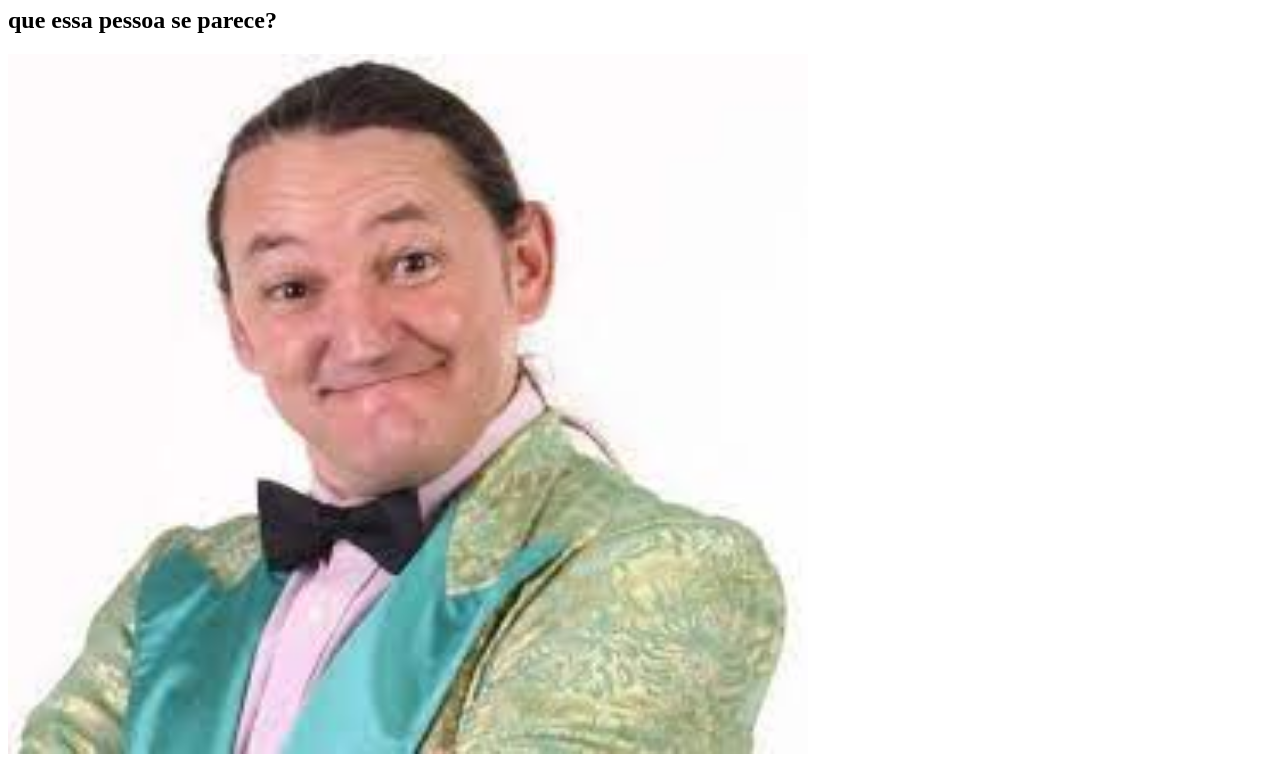
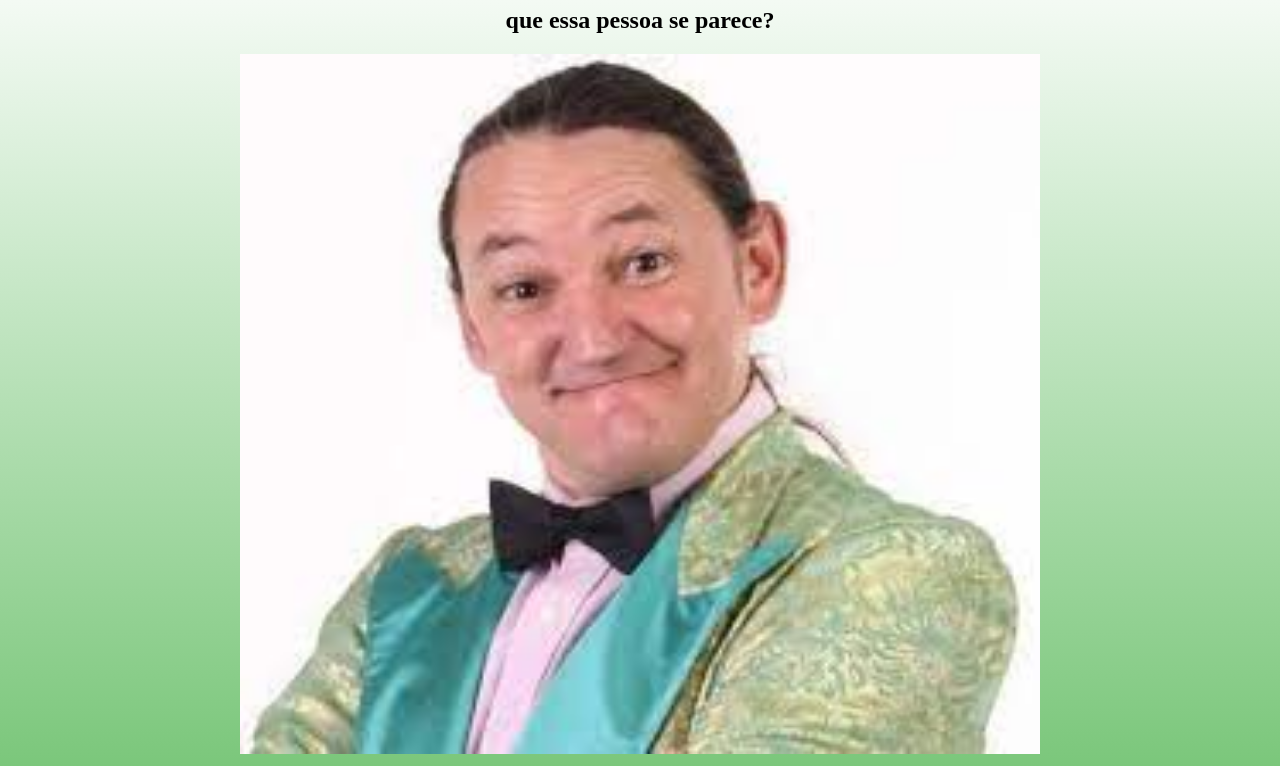
Before and after one commit to Vinizrv/atividadedeprograma-o, a plain HTML site: page index.html in a window 1280 px wide. Shown: the part 73-839 px from the top of the page. Drawn offline with Linux system fonts and the light colour scheme.

Commit message:
Add files via upload

```diff
--- a/styles.css
+++ b/styles.css
@@ -1,2 +1,3 @@
-body{background-color: x;}
-body{background-image: linear-gradient(to x, x, x);}
+body{background-color: rgb(255, 255, 255);}
+body{background-image: linear-gradient(to bottom, white, rgb(123, 199, 123));}
+body{text-align: center;}
```
